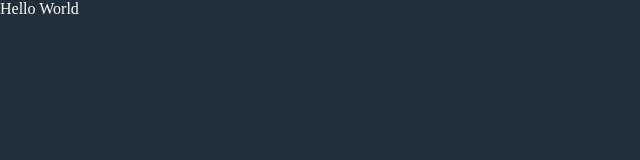
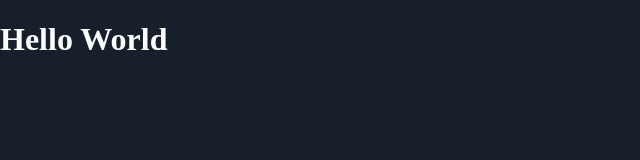
Before and after one commit to NeonNetwork/ki, a plain HTML site: page docs/index.html in a window 1280 px wide. Shown: the whole page, without its empty margins (0-640 px from the left). Drawn offline with Linux system fonts and the light colour scheme; a small style sheet from the web is missing.

Commit message:
doc page font

```diff
--- a/docs/index.html
+++ b/docs/index.html
@@ -7,10 +7,11 @@
     <title>Ki Dashboard</title>
 
     <link rel="stylesheet" href="style.css">
+    <link rel="stylesheet" href="https://iosevka-webfonts.github.io/iosevka/iosevka.css">
 </head>
 
 <body>
 
 </body>
-    Hello World
+    <h1>Hello World</h1>
 </html>
--- a/docs/style.css
+++ b/docs/style.css
@@ -3,6 +3,7 @@ html, body {
     margin: 0;
     width: 100vw;
     height: 100vh;
-    background: #212f3d;
+    background: #17202a ;
     color: #fbfcfc;
+    font-family: 'Iosevka Web';
 }
```
